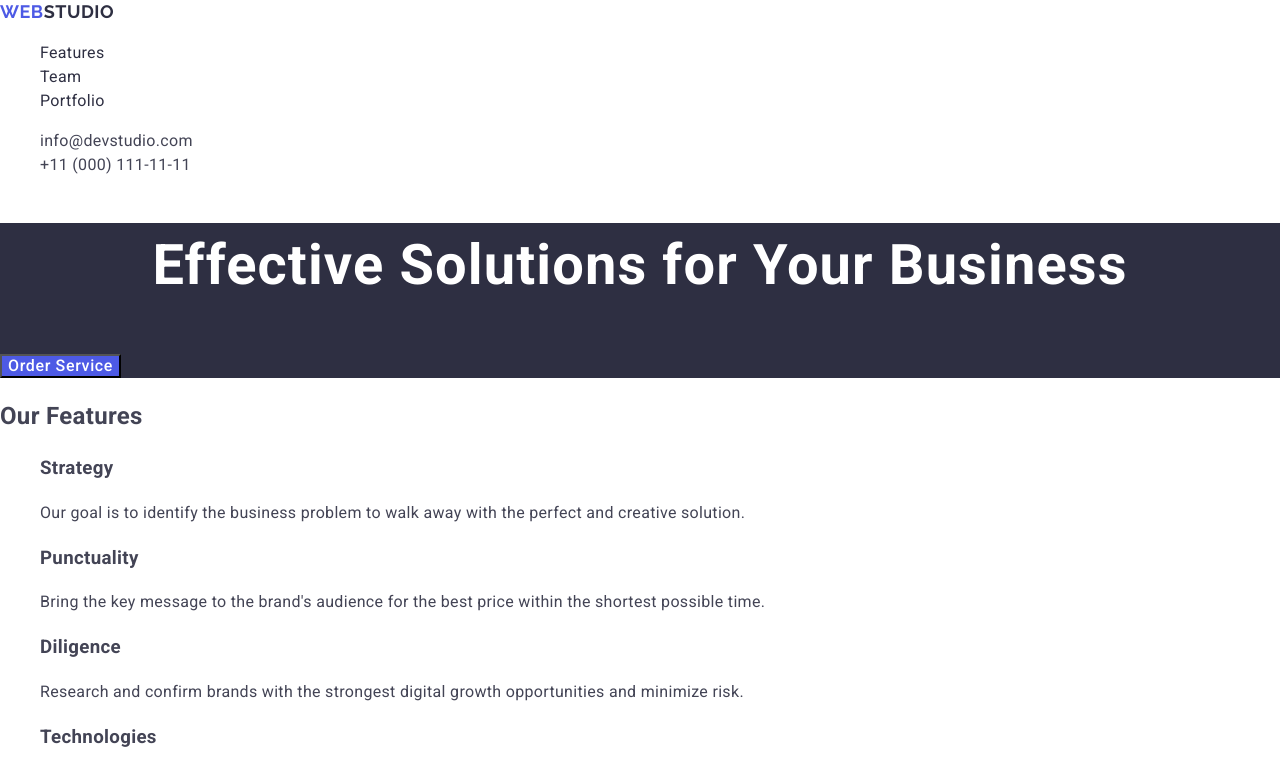
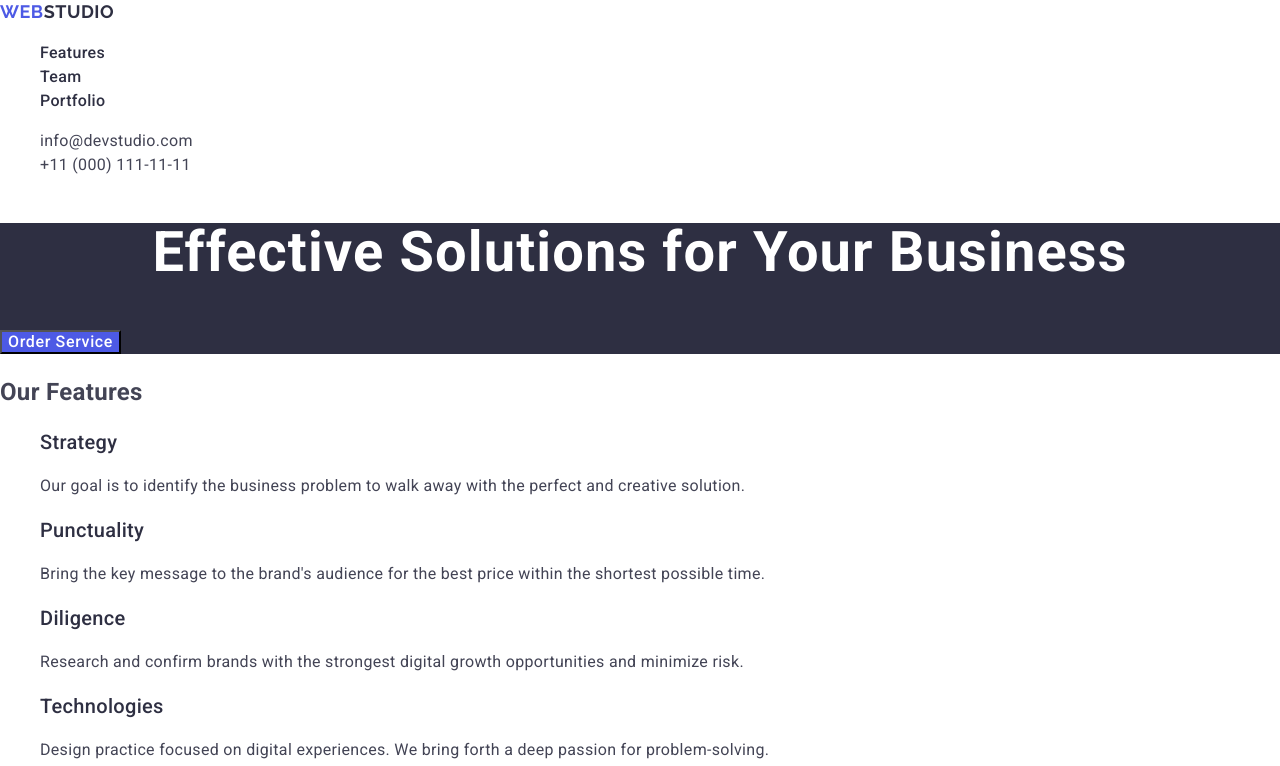
Before and after one commit to nastyachornous250407-hash/goit-markup-hw-02, a plain HTML site: page index.html in a window 1280 px wide. Shown: the top 766 px of the page. Drawn offline with nearby package versions, Linux system fonts and the light colour scheme.

Commit message:
FIX CSS and Portfolio

```diff
--- a/css/common.css
+++ b/css/common.css
@@ -3,6 +3,7 @@ body {
     font-family: "Roboto", sans-serif;
     line-height: 1.5;
     letter-spacing: 0.02em;
+    background-color: #fff;
 }
 
 ul {
--- a/css/features.css
+++ b/css/features.css
@@ -1,4 +1,4 @@
-.features-list-tittle {
+.features-list-title {
     font-weight: 500;
     font-size: 20px;
     color: #2e2f42;
--- a/css/header.css
+++ b/css/header.css
@@ -16,6 +16,7 @@
 .navigation .navigation-link {
     color: #2e2f42;
     text-decoration: none;
+    font-weight: 500;
 
 }
 
--- a/css/hero.css
+++ b/css/hero.css
@@ -8,6 +8,7 @@
         letter-spacing: 0.02em;
         text-align: center;
         color: #fff;
+        line-height: 1.07;
 }
 
 .hero-button {
--- a/css/team.css
+++ b/css/team.css
@@ -3,7 +3,7 @@
 }
 
 .team-title {
-font-weight: 700;
+    font-weight: 700;
     font-size: 36px;
     line-height: 1.11111;
     text-align: center;
--- a/index.html
+++ b/index.html
@@ -184,7 +184,7 @@
               alt="Screen Illustration"
               width="360"
             />
-            <h3 class="portfolio-item-title">Screen Illustration</h3>
+            <h3 class="portfolio-item-title">Screen Illustrations</h3>
             <p class="portfolio-item-text">Design</p>
           </li>
           <li>
```
Also changed, not shown: css/footer.css (line endings or trailing spaces), css/portfolio.css (line endings or trailing spaces).
